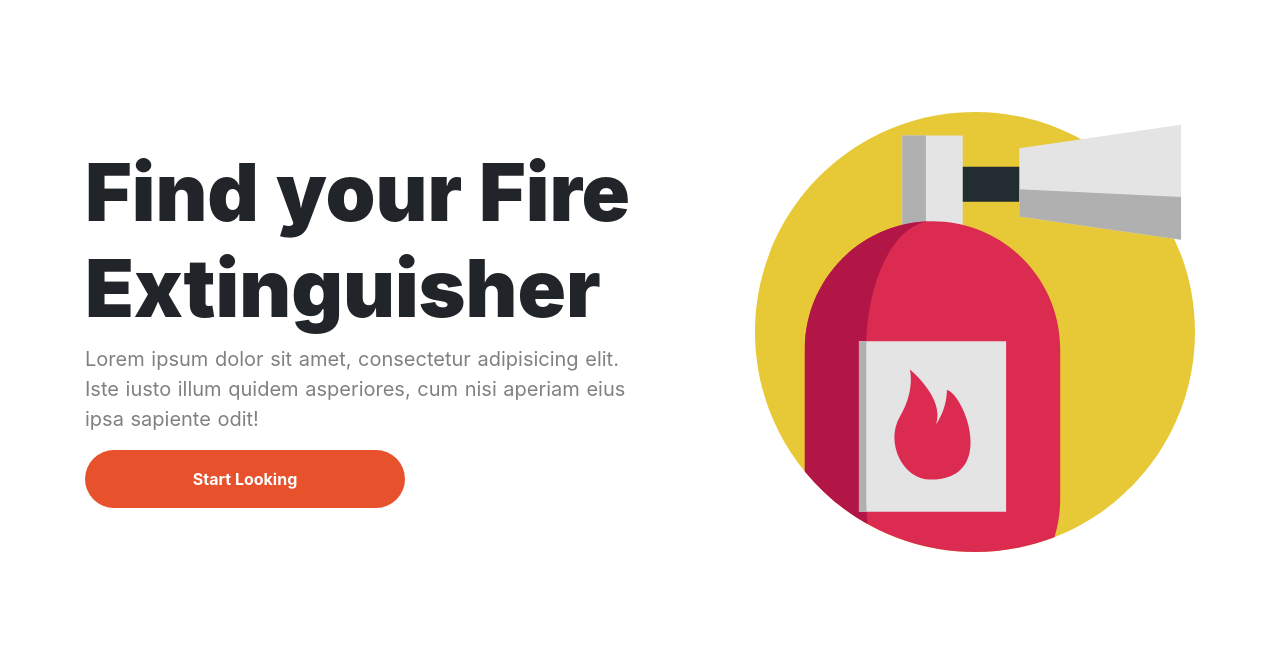
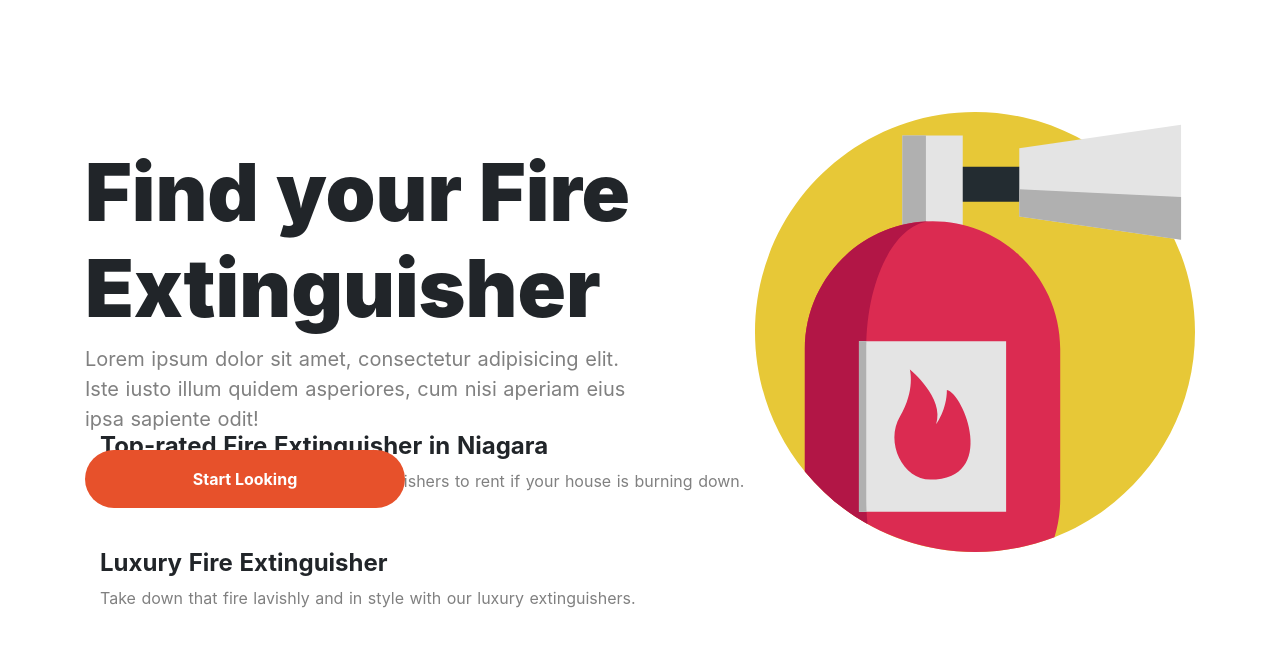
Before and after one commit to beyongbell/nuxt-client, a Nuxt app: page / in a window 1280 px wide. Shown: the top 646 px of the page. Built offline with nearby package versions, Linux system fonts and the light colour scheme.

Commit message:
LargeCardDisplay

```diff
--- /dev/null
+++ b/components/LargeCardDisplay.vue
@@ -0,0 +1,37 @@
+<template>
+    <div class="container">
+        <h4 class="header">
+            {{ cardsSection.title }}
+        </h4>
+        <p class="snippet" >
+            {{ cardsSection.snippet }}
+        </p>
+        <div class="cards-container">
+
+        </div>
+    </div>
+</template>
+
+<script>
+    export default {
+        props: ['cardsSection']
+    }
+</script>
+
+<style scoped>
+.container {
+    margin-top: 2rem;
+}
+    .header {
+        font-weight: 700;
+        font-size: 1.5rem;
+    }
+    .snippet {
+        color: grey;
+        margin-bottom: 1.5rem;
+    }
+    .cards-container {
+        display: flex;
+        justify-content: space-between;
+    }
+</style>
--- a/pages/index.vue
+++ b/pages/index.vue
@@ -1,12 +1,24 @@
 <template>
   <div class="container">
     <Hero />
+    <LargeCardDisplay
+      v-for="cardInfo in largeCardInfo"
+      :key="cardInfo.id"
+      :cardsSection="cardInfo"
+    />
   </div>
 </template>
 
 <script>
+import { largeCardSections, smallCardSections } from "@/assets/data.js";
 export default {
-}
+  data() {
+    return {
+      largeCardInfo: largeCardSections,
+      smallCardSections: smallCardSections,
+    };
+  },
+};
 </script>
 
 <style>
```
Also changed, not shown: assets/data.js (indentation only).
